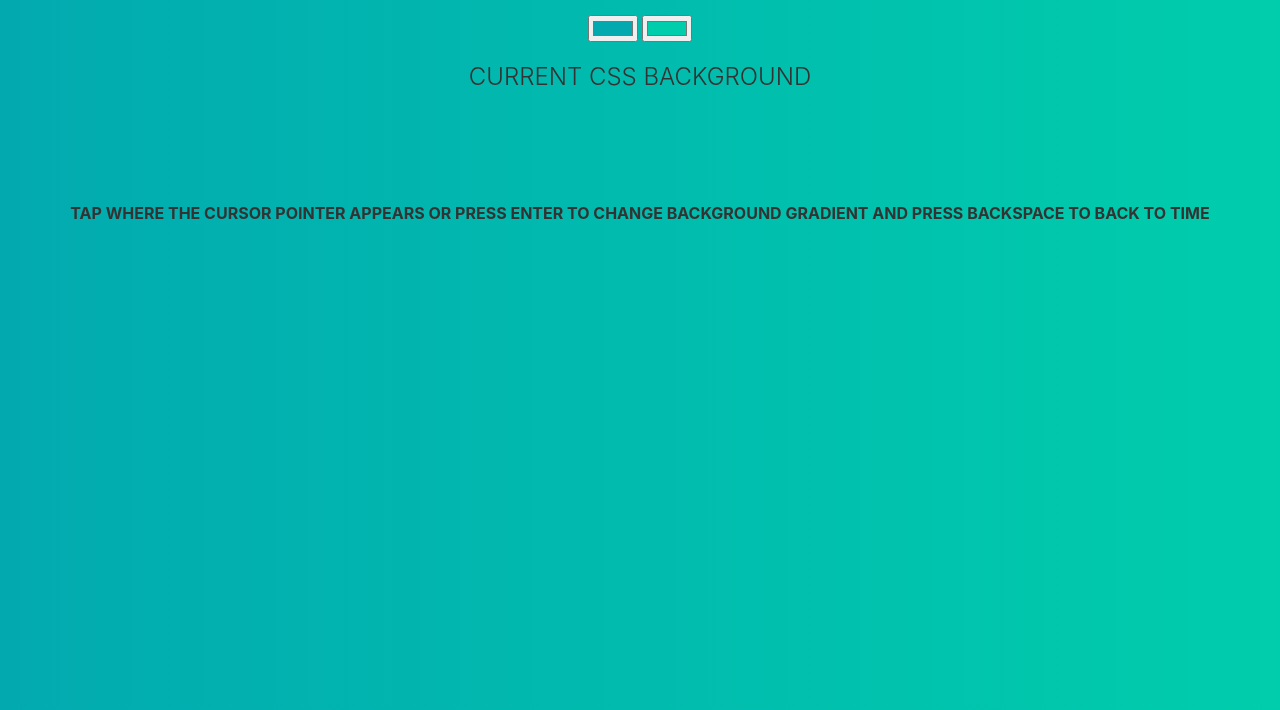
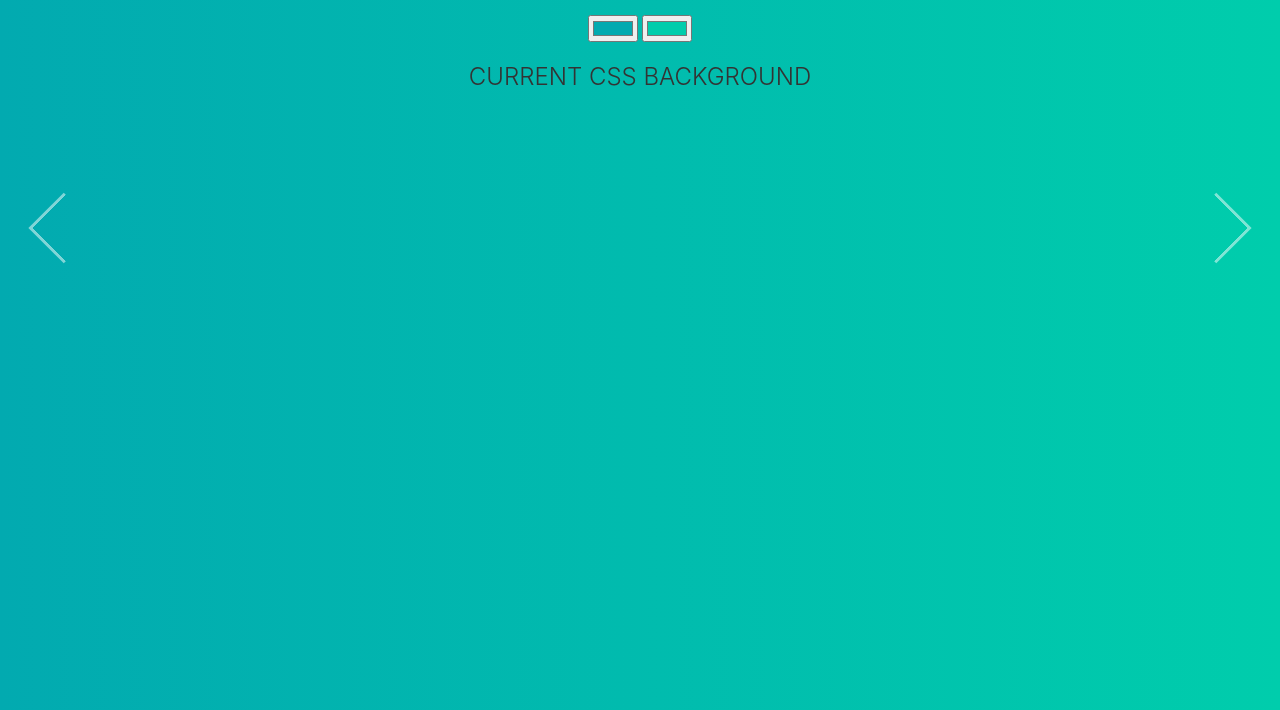
Before and after one commit to mauriciospesot/Gradient-background-generator, a plain HTML site: page index.html in a window 1280 px wide. Shown: the part 128-838 px from the top of the page. Drawn offline with Linux system fonts and the light colour scheme.

Commit message:
Update index.html
Delete div that contain .container
Delete h4
Added div within .left class
Added div within .right class

```diff
--- a/index.html
+++ b/index.html
@@ -15,9 +15,9 @@
     <input class="color2" type="color" name="color2" value="#00CDAC">
     <h2>Current CSS Background</h2>
     <h3></h3>
-    <div class="container">
-        <h4>Tap where the cursor pointer appears or <strong>press Enter</strong> to change background gradient and <strong>press Backspace</strong> to back to time</h4>
-    </div>
+    <div class="left"> </div>
+    <div class="right"></div>
+
     <script src="script.js"></script>
 </body>
 </html>
```
